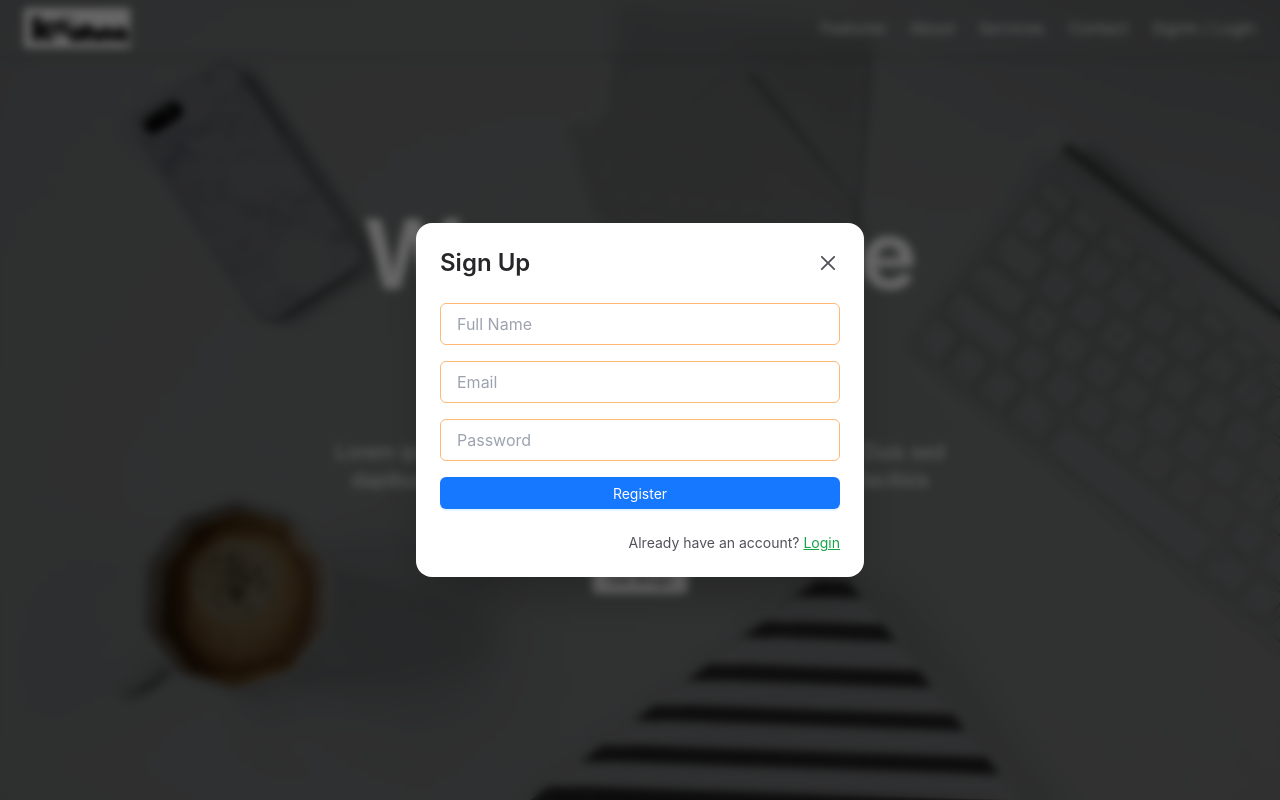
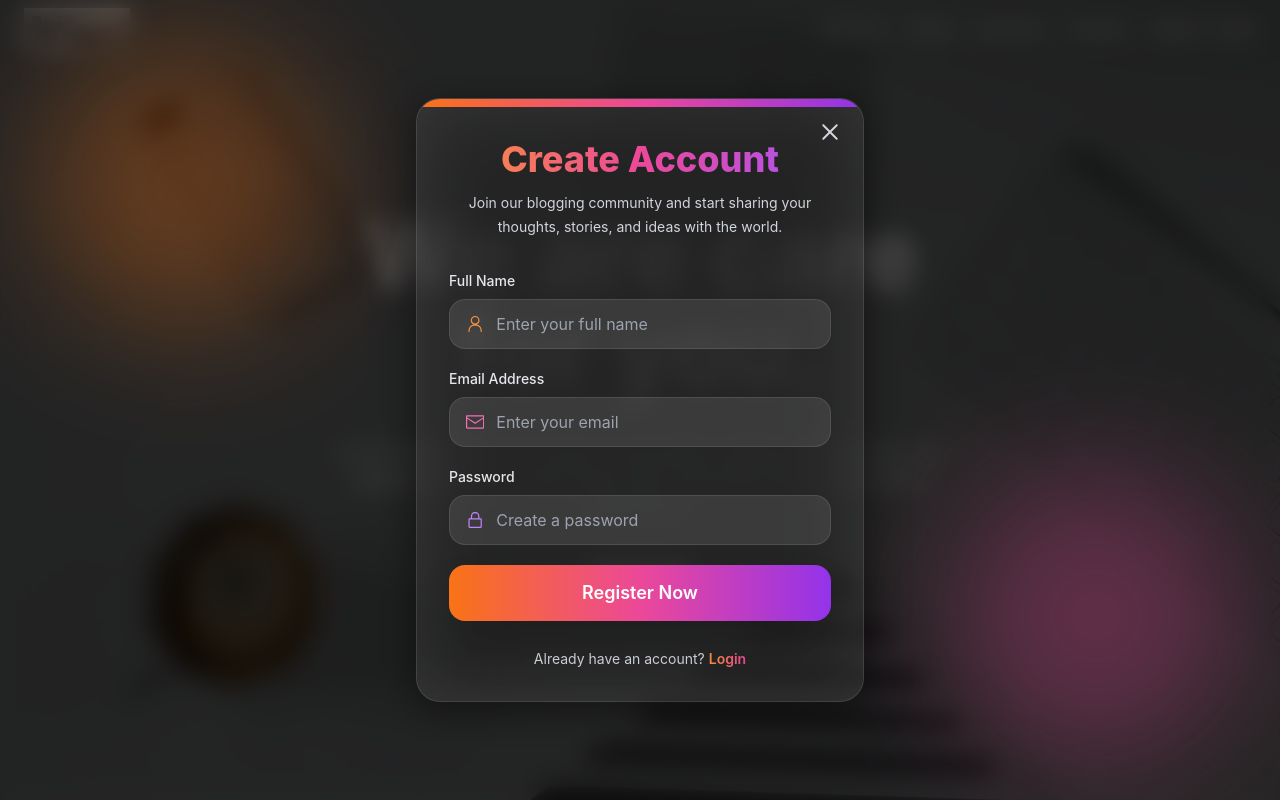
Before and after one commit to krishh743/Krishna_blogs_App, a Next.js app: page / in a window 1280 px wide. Both pictures are taken after a click on the button "SignIn". Shown: the top 800 px of the page. Built offline with nearby package versions, Linux system fonts and the light colour scheme; what smooth-scroll would draw is missing.

Commit message:
authentication added

```diff
--- a/app/auth/Login.tsx
+++ b/app/auth/Login.tsx
@@ -4,88 +4,174 @@ import { useState } from "react";
 import { signIn } from "next-auth/react";
 import { useRouter } from "next/navigation";
 import { RxCross2 } from "react-icons/rx";
+import { FaEnvelope, FaLock, FaArrowRight } from "react-icons/fa";
 
 interface ModalProps {
   onClose: () => void;
+  openSignup: () => void;
 }
 
-const LoginPage: React.FC<ModalProps> = ({ onClose }) => {
+const LoginPage: React.FC<ModalProps> = ({ onClose, openSignup, }) => {
   const router = useRouter();
 
   const [email, setEmail] = useState("");
   const [password, setPassword] = useState("");
   const [error, setError] = useState("");
+  const [loading, setLoading] = useState(false);
 
   const handleLogin = async (e: React.FormEvent) => {
     e.preventDefault();
+
     setError("");
 
     if (!email || !password) {
-      setError("Email and password are required.");
+      setError("Please enter email and password.");
       return;
     }
 
+    try {
+      setLoading(true);
+
       const res = await signIn("credentials", {
-      redirect: false, // Prevent NextAuth from redirecting by default
+        redirect: false,
         email,
         password,
       });
 
       if (res?.error) {
-      console.log("Login Error:", res.error); // Log the actual message
         setError("Invalid email or password.");
       } else {
-      // Redirect after successful login
         router.push("/all-pages/categories-blogs");
-      onClose(); // Optional: Close modal after successful login
+        onClose();
+      }
+    } catch (err) {
+      setError("Something went wrong.");
+    } finally {
+      setLoading(false);
     }
   };
 
   return (
-    <div className="fixed inset-0 z-50 flex items-center justify-center bg-black/60 backdrop-blur-sm">
-      <div className="bg-white dark:bg-zinc-900 rounded-2xl shadow-2xl w-full max-w-md mx-4 p-6 relative animate-fade-in">
-        {/* Header */}
-        <div className="flex items-center justify-between mb-6">
-          <h3 className="text-2xl font-semibold text-zinc-800 dark:text-white">
-            Login
-          </h3>
+    <div className="fixed inset-0 z-50 flex items-center justify-center bg-black/70 backdrop-blur-md p-4">
+
+      {/* Background Glow */}
+      <div className="absolute top-10 left-10 w-72 h-72 bg-orange-500/30 blur-3xl rounded-full"></div>
+      <div className="absolute bottom-10 right-10 w-72 h-72 bg-pink-500/30 blur-3xl rounded-full"></div>
+
+      {/* Modal */}
+      <div className="relative w-full max-w-md overflow-hidden rounded-3xl border border-white/10 bg-white/10 backdrop-blur-2xl shadow-[0_8px_40px_rgba(0,0,0,0.4)]">
+
+        {/* Top Gradient */}
+        <div className="h-2 w-full bg-gradient-to-r from-orange-500 via-pink-500 to-purple-600"></div>
+
+        {/* Close Button */}
         <button
           onClick={onClose}
-            className="text-zinc-600 hover:text-red-500 transition-colors"
+          className="absolute right-5 top-5 text-gray-300 hover:text-red-400 transition duration-300"
         >
-            <RxCross2 size={24} />
+          <RxCross2 size={26} />
+        </button>
+
+        {/* Content */}
+        <div className="p-8">
+
+          {/* Heading */}
+          <div className="text-center mb-8">
+            <h2 className="text-4xl font-extrabold bg-gradient-to-r from-orange-400 via-pink-500 to-purple-500 bg-clip-text text-transparent">
+              Welcome Back
+            </h2>
+
+            <p className="text-gray-300 mt-3 text-sm leading-6">
+              Login to explore blogs, save your favorites, and connect with creators worldwide.
+            </p>
+          </div>
+
+          {/* Error */}
+          {error && (
+            <div className="mb-5 rounded-2xl border border-red-500/30 bg-red-500/10 px-4 py-3 text-sm text-red-300">
+              {error}
+            </div>
+          )}
+
+          {/* Form */}
+          <form onSubmit={handleLogin} className="space-y-5">
+
+            {/* Email */}
+            <div>
+              <label className="mb-2 block text-sm font-medium text-gray-200">
+                Email Address
+              </label>
+
+              <div className="flex items-center gap-3 rounded-2xl border border-white/10 bg-white/10 px-4 py-3 focus-within:border-orange-500 transition duration-300">
+                <FaEnvelope className="text-orange-400" />
+
+                <input
+                  type="email"
+                  value={email}
+                  onChange={(e) => setEmail(e.target.value)}
+                  placeholder="Enter your email"
+                  className="w-full bg-transparent text-white placeholder:text-gray-400 outline-none"
+                />
+              </div>
+            </div>
+
+            {/* Password */}
+            <div>
+              <label className="mb-2 block text-sm font-medium text-gray-200">
+                Password
+              </label>
+
+              <div className="flex items-center gap-3 rounded-2xl border border-white/10 bg-white/10 px-4 py-3 focus-within:border-pink-500 transition duration-300">
+                <FaLock className="text-pink-400" />
+
+                <input
+                  type="password"
+                  value={password}
+                  onChange={(e) => setPassword(e.target.value)}
+                  placeholder="Enter your password"
+                  className="w-full bg-transparent text-white placeholder:text-gray-400 outline-none"
+                />
+              </div>
+            </div>
+
+            {/* Forgot Password */}
+            <div className="flex justify-end">
+              <button
+                type="button"
+                className="text-sm text-orange-400 hover:text-orange-300 transition duration-300"
+              >
+                Forgot Password?
               </button>
             </div>
 
-        {/* Form */}
-        <form onSubmit={handleLogin} className="flex flex-col gap-4">
-          <input
-            onChange={(e) => setEmail(e.target.value)}
-            type="email"
-            value={email}
-            placeholder="Email"
-            className="px-4 py-2 border border-orange-300 rounded-md"
-          />
-          <input
-            onChange={(e) => setPassword(e.target.value)}
-            type="password"
-            value={password}
-            placeholder="Password"
-            className="px-4 py-2 border border-orange-300 rounded-md"
-          />
+            {/* Login Button */}
             <button
               type="submit"
-            className="w-full text-white bg-gray-800 hover:bg-orange-800 rounded-lg px-4 py-2 font-medium"
+              disabled={loading}
+              className="group flex w-full items-center justify-center gap-3 rounded-2xl bg-gradient-to-r from-orange-500 via-pink-500 to-purple-600 px-5 py-4 text-lg font-semibold text-white shadow-2xl transition duration-300 hover:scale-[1.02] disabled:opacity-70"
             >
-            Login
+              {loading ? "Logging in..." : "Login"}
+
+              {!loading && (
+                <FaArrowRight className="transition-transform duration-300 group-hover:translate-x-1" />
+              )}
             </button>
+          </form>
 
-          {error && (
-            <div className="bg-red-500 text-white text-sm py-1 px-3 rounded-md mt-1">
-              {error}
+          {/* Bottom Text */}
+          <div className="mt-8 text-center">
+            <p className="text-sm text-gray-300">
+              Don’t have an account?{" "}
+             <button
+  type="button"
+  onClick={openSignup}
+  className="bg-gradient-to-r from-orange-400 to-pink-500 bg-clip-text font-semibold text-transparent hover:opacity-80"
+>
+  Create Account
+</button>
+            </p>
           </div>
-          )}
-        </form>
+        </div>
       </div>
     </div>
   );
--- a/app/auth/SignUp.tsx
+++ b/app/auth/SignUp.tsx
@@ -4,117 +4,217 @@ import { Button } from "antd";
 import Link from "next/link";
 import { useRouter } from "next/navigation";
 import { useState } from "react";
-import { RxCross2 } from "react-icons/rx";
+
+import {
+  RxCross2,
+  RxPerson,
+  RxEnvelopeClosed,
+  RxLockClosed,
+} from "react-icons/rx";
 
 interface ModalProps {
   onClose: () => void;
+  openLogin: () => void;
 }
 
-
-// app/api/auth/[...nextauth]    krishnakushwaha743 vdqAPQOnbCJ166rX
-
-const Modal: React.FC<ModalProps> = ({ onClose }) => {
+const Modal: React.FC<ModalProps> = ({ onClose, openLogin }) => {
   const [name, setName] = useState("");
   const [email, setEmail] = useState("");
   const [password, setPassword] = useState("");
+
   const [error, setError] = useState("");
+  const [loading, setLoading] = useState(false);
 
   const router = useRouter();
 
   const handleSubmit = async (e: React.FormEvent<HTMLFormElement>) => {
     e.preventDefault();
 
+    setError("");
+
     if (!name || !email || !password) {
-      setError("All fields are necessary.");
+      setError("All fields are required.");
+      return;
+    }
+
+    if (password.length < 6) {
+      setError("Password must be at least 6 characters.");
       return;
     }
 
     try {
+      setLoading(true);
+
+      // Check Existing User
       const resUserExists = await fetch("/services/api/auth/register", {
         method: "POST",
-        headers: { "Content-Type": "application/json" },
+        headers: {
+          "Content-Type": "application/json",
+        },
         body: JSON.stringify({ email }),
       });
 
       const { user } = await resUserExists.json();
+
       if (user) {
         setError("User already exists.");
+        setLoading(false);
         return;
       }
 
-      const res = await fetch("/services/api/auth/register", {
+      // Register User
+      const res = await fetch("/api/register", {
         method: "POST",
-        headers: { "Content-Type": "application/json" },
-        body: JSON.stringify({ name, email, password }),
+        headers: {
+          "Content-Type": "application/json",
+        },
+        body: JSON.stringify({
+          name,
+          email,
+          password,
+        }),
       });
-      console.log(res,"res")
 
       if (res.ok) {
-        const form = e.target as HTMLFormElement;
-        console.log(form,"form")
-        form.reset();
+        setName("");
+        setEmail("");
+        setPassword("");
+
         router.push("/");
+        onClose();
       } else {
-        console.log("User registration failed.");
+        setError("Registration failed.");
       }
     } catch (error) {
-      console.log("Error during registration: ", error);
+      console.log(error);
+      setError("Something went wrong.");
+    } finally {
+      setLoading(false);
     }
   };
 
   return (
-    <div className="fixed inset-0 z-50 flex items-center justify-center bg-black/60 backdrop-blur-sm">
-      <div className="bg-white dark:bg-zinc-900 rounded-2xl shadow-2xl w-full max-w-md mx-4 p-6 relative animate-fade-in">
-        {/* Header */}
-        <div className="flex items-center justify-between mb-6">
-          <h3 className="text-2xl font-semibold text-zinc-800 dark:text-white">
-            Sign Up
-          </h3>
+    <div className="fixed inset-0 z-50 flex items-center justify-center bg-black/70 backdrop-blur-md p-4">
+      {/* Background Glow */}
+      <div className="absolute top-10 left-10 h-72 w-72 rounded-full bg-orange-500/30 blur-3xl"></div>
+
+      <div className="absolute bottom-10 right-10 h-72 w-72 rounded-full bg-pink-500/30 blur-3xl"></div>
+
+      {/* Modal */}
+      <div className="relative w-full max-w-md overflow-hidden rounded-3xl border border-white/10 bg-white/10 backdrop-blur-2xl shadow-[0_8px_40px_rgba(0,0,0,0.5)]">
+        {/* Gradient Top Border */}
+        <div className="h-2 w-full bg-gradient-to-r from-orange-500 via-pink-500 to-purple-600"></div>
+
+        {/* Close Button */}
         <button
           onClick={onClose}
-            className="text-zinc-600 hover:text-red-500 transition-colors"
+          className="absolute right-5 top-5 text-gray-300 transition hover:text-red-400"
         >
-            <RxCross2 size={24} />
+          <RxCross2 size={26} />
         </button>
+
+        {/* Content */}
+        <div className="p-8">
+          {/* Heading */}
+          <div className="mb-8 text-center">
+            <h2 className="bg-gradient-to-r from-orange-400 via-pink-500 to-purple-500 bg-clip-text text-4xl font-extrabold text-transparent">
+              Create Account
+            </h2>
+
+            <p className="mt-3 text-sm leading-6 text-gray-300">
+              Join our blogging community and start sharing your thoughts,
+              stories, and ideas with the world.
+            </p>
           </div>
 
-        {/* Form */}
-        <form onSubmit={handleSubmit} className="flex flex-col gap-4">
-          <input
-            onChange={(e) => setName(e.target.value)}
-            type="text"
-            placeholder="Full Name"
-            className="px-4 py-2 border border-orange-300 rounded-md focus:outline-none focus:ring-1 focus:ring-orange-500 dark:bg-orange-300 dark:border-orange-300 dark:text-white"
-          />
-          <input
-            onChange={(e) => setEmail(e.target.value)}
-            type="email"
-            placeholder="Email"
-            className="px-4 py-2 border border-orange-300 rounded-md focus:outline-none focus:ring-1 focus:ring-orange-500 dark:bg-orange-300 dark:border-orange-300 dark:text-white"
-          />
-          <input
-            onChange={(e) => setPassword(e.target.value)}
-            type="password"
-            placeholder="Password"
-            className="px-4 py-2 border border-orange-300 rounded-md focus:outline-none focus:ring-1 focus:ring-orange-500 dark:bg-orange-300 dark:border-orange-300 dark:text-white"
-          />
-<Button htmlType="submit" type="primary">
-  Register
-</Button>
-
+          {/* Error */}
           {error && (
-            <div className="bg-red-500 text-white text-sm py-1 px-3 rounded-md mt-1">
+            <div className="mb-5 rounded-2xl border border-red-500/30 bg-red-500/10 px-4 py-3 text-sm text-red-300">
               {error}
             </div>
           )}
 
-          <p className="text-sm text-right mt-2 text-zinc-600 dark:text-zinc-300">
+          {/* Form */}
+          <form onSubmit={handleSubmit} className="space-y-5">
+            {/* Name */}
+            <div>
+              <label className="mb-2 block text-sm font-medium text-gray-200">
+                Full Name
+              </label>
+
+              <div className="flex items-center gap-3 rounded-2xl border border-white/10 bg-white/10 px-4 py-3 transition duration-300 focus-within:border-orange-500">
+                <RxPerson className="text-orange-400" size={20} />
+
+                <input
+                  onChange={(e) => setName(e.target.value)}
+                  value={name}
+                  type="text"
+                  placeholder="Enter your full name"
+                  className="w-full bg-transparent text-white placeholder:text-gray-400 outline-none"
+                />
+              </div>
+            </div>
+
+            {/* Email */}
+            <div>
+              <label className="mb-2 block text-sm font-medium text-gray-200">
+                Email Address
+              </label>
+
+              <div className="flex items-center gap-3 rounded-2xl border border-white/10 bg-white/10 px-4 py-3 transition duration-300 focus-within:border-pink-500">
+                <RxEnvelopeClosed className="text-pink-400" size={20} />
+
+                <input
+                  onChange={(e) => setEmail(e.target.value)}
+                  value={email}
+                  type="email"
+                  placeholder="Enter your email"
+                  className="w-full bg-transparent text-white placeholder:text-gray-400 outline-none"
+                />
+              </div>
+            </div>
+
+            {/* Password */}
+            <div>
+              <label className="mb-2 block text-sm font-medium text-gray-200">
+                Password
+              </label>
+
+              <div className="flex items-center gap-3 rounded-2xl border border-white/10 bg-white/10 px-4 py-3 transition duration-300 focus-within:border-purple-500">
+                <RxLockClosed className="text-purple-400" size={20} />
+
+                <input
+                  onChange={(e) => setPassword(e.target.value)}
+                  value={password}
+                  type="password"
+                  placeholder="Create a password"
+                  className="w-full bg-transparent text-white placeholder:text-gray-400 outline-none"
+                />
+              </div>
+            </div>
+
+            {/* Button */}
+            <Button
+              htmlType="submit"
+              loading={loading}
+              className="!h-14 !w-full !rounded-2xl !border-0 !bg-gradient-to-r !from-orange-500 !via-pink-500 !to-purple-600 !text-lg !font-semibold !text-white shadow-2xl transition duration-300 hover:!scale-[1.02]"
+            >
+              {loading ? "Creating Account..." : "Register Now"}
+            </Button>
+
+            {/* Login */}
+            <p className="pt-2 text-center text-sm text-gray-300">
               Already have an account?{" "}
-            <Link href="/" className="text-green-600 underline">
+              <button
+                type="button"
+                onClick={openLogin}
+                className="bg-gradient-to-r from-orange-400 to-pink-500 bg-clip-text font-semibold text-transparent hover:opacity-80"
+              >
                 Login
-            </Link>
+              </button>
             </p>
           </form>
+        </div>
       </div>
     </div>
   );
```
Lines whose indentation alone changed are shown as unchanged.
